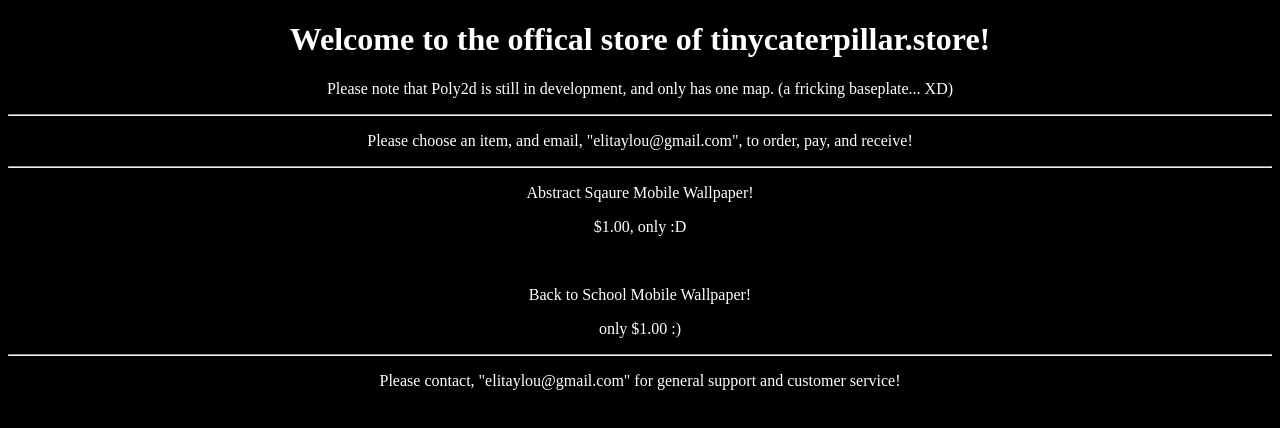
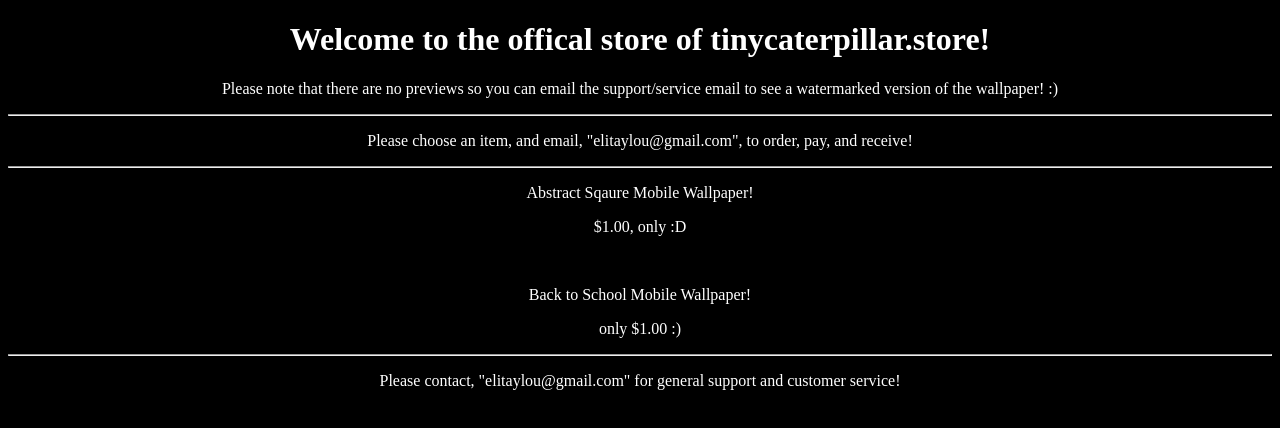
Before and after one commit to TheGameDeveloperNoob/thegamedevelopernoob.github.io, a plain HTML site: page index.html in a window 1280 px wide. Drawn offline with Linux system fonts and the light colour scheme.

Commit message:
Update index.html

```diff
--- a/index.html
+++ b/index.html
@@ -11,7 +11,7 @@
   </head>
   <body>
     <h1>Welcome to the offical store of tinycaterpillar.store!</h1>
-    <p>Please note that Poly2d is still in development, and only has one map. (a fricking baseplate... XD)</p>
+    <p>Please note that there are no previews so you can email the support/service email to see a watermarked version of the wallpaper! :)</p>
 <hr>
     <p>Please choose an item, and email, "elitaylou@gmail.com", to order, pay, and receive!</p>
     <hr>
```
